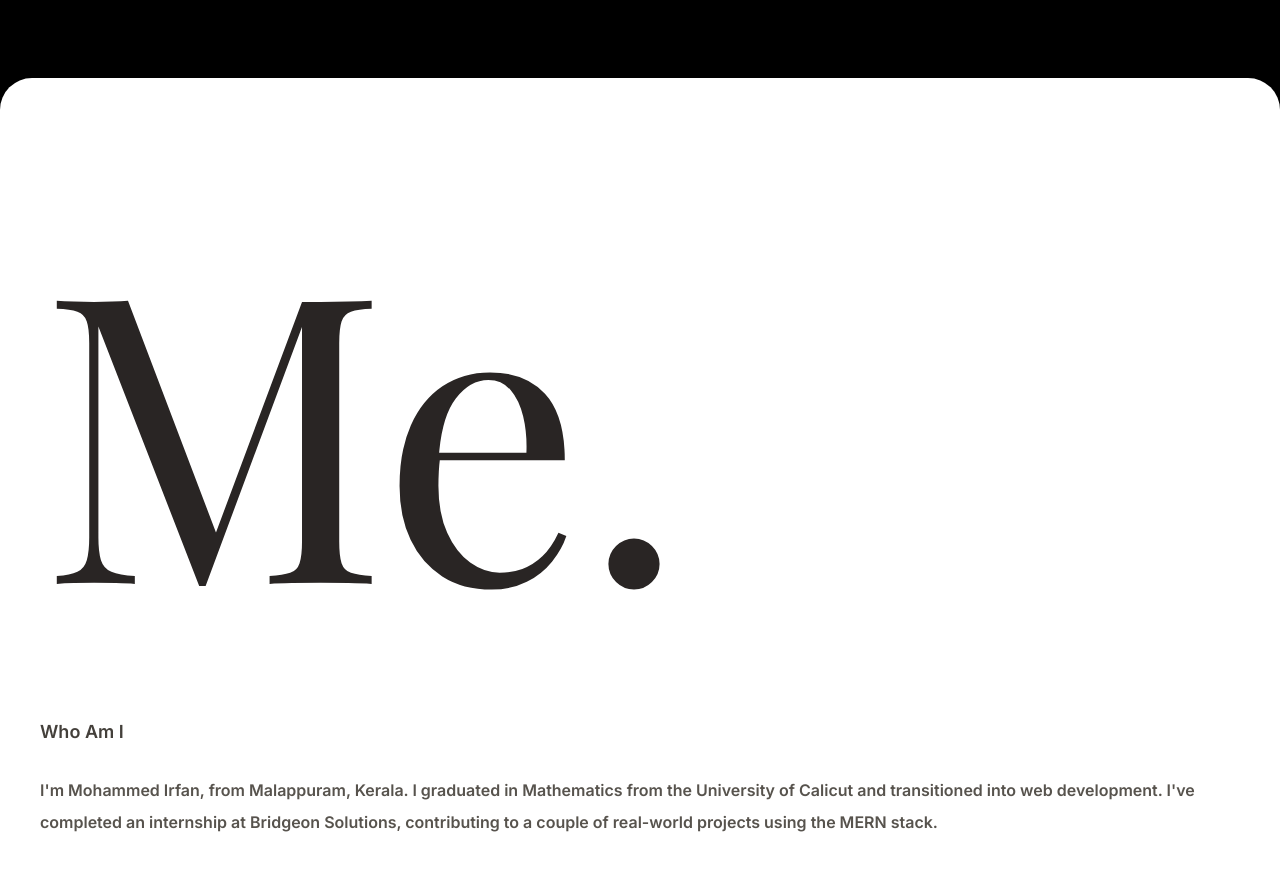
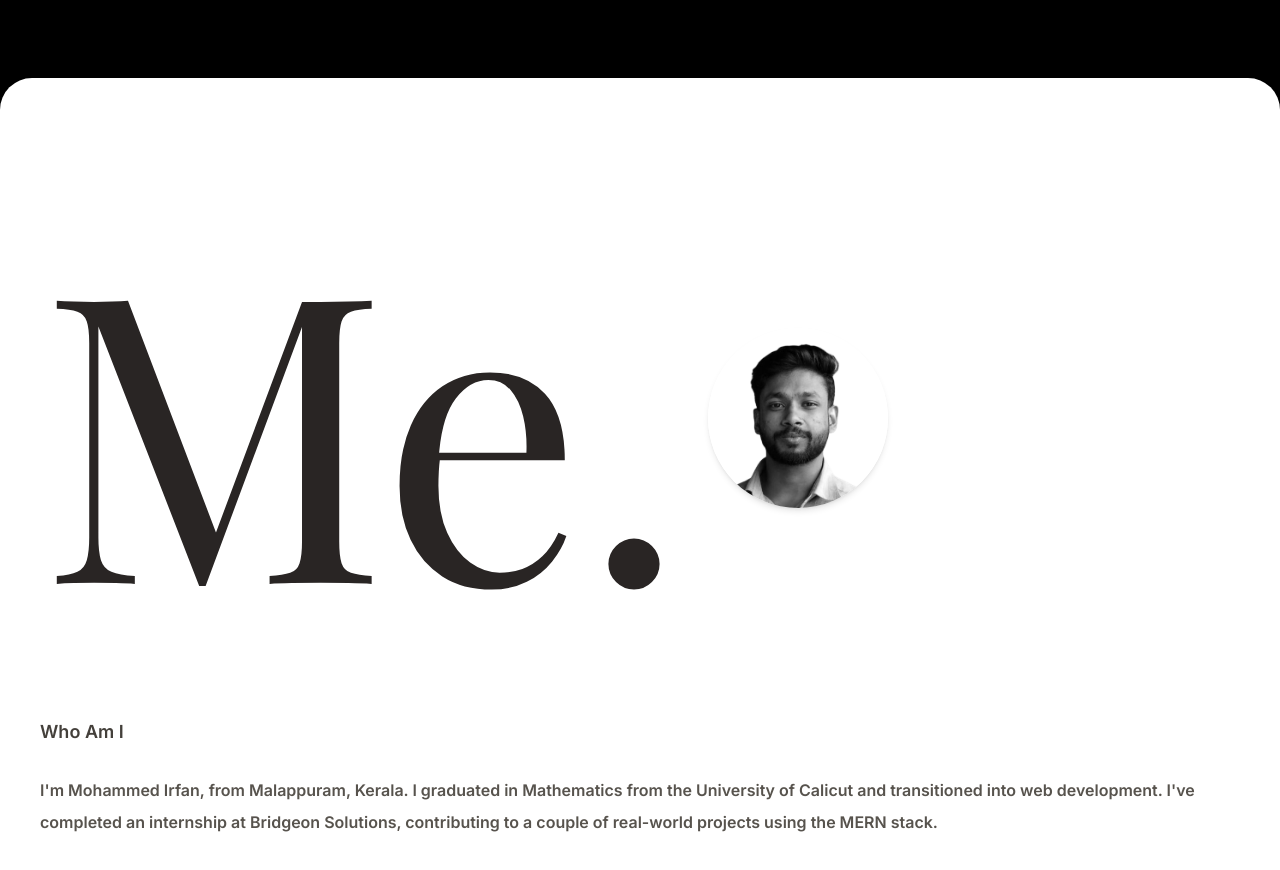
Before and after one commit to MohammedIrfan244/portfolio_next, a Next.js app: page / in a window 1280 px wide. Shown: the part 1584-2454 px from the top of the page. Built offline with nearby package versions, Linux system fonts and the light colour scheme.

Commit message:
add : added profile picture in profile

```diff
--- a/src/component/Profile.tsx
+++ b/src/component/Profile.tsx
@@ -2,6 +2,7 @@
 import React, { useEffect, useRef, useState } from 'react'
 import { motion, Variants } from 'framer-motion'
 import { playfairDisplay, inter } from '@/lib/font'
+import Image from 'next/image'
 
 
 
@@ -97,6 +98,7 @@ function Profile() {
 
   return (
     <div ref={containerRef} id="profile" className="px-6 md:px-7 lg:px-10 py-10 rounded-3xl md:rounded-4xl w-full bg-white">
+      <div className="flex items-center gap-6 relative">
   <motion.h1
     ref={headingRef}
     initial={{ opacity: 0, y: 40 }}
@@ -110,6 +112,23 @@ function Profile() {
   >
     Me.
   </motion.h1>
+
+  <motion.div
+  initial={{ opacity: 0, y: 40 }}
+  whileInView={{ opacity: 1, y: 0 }}
+  transition={{ duration: 0.5 ,delay:0.2}}
+   className="relative w-[100px] sm:w-[140px] md:w-[160px] lg:w-[180px] aspect-square grayscale rounded-full overflow-hidden shadow-md">
+  <Image
+    src="/images/profile.png"
+    alt="Profile"
+    fill
+    className="object-cover"
+    sizes="(max-width: 768px) 100px, (max-width: 1024px) 140px, 180px"
+  />
+</motion.div>
+
+</div>
+
 
       <div className={`${inter.className} text-sm sm:text-base md:text-lg space-y-16 sm:space-y-20 md:space-y-28 pb-6 sm:pb-12 md:pb-16 lg:pb-20`}>
         <motion.div
```
Lines whose indentation alone changed are shown as unchanged.
